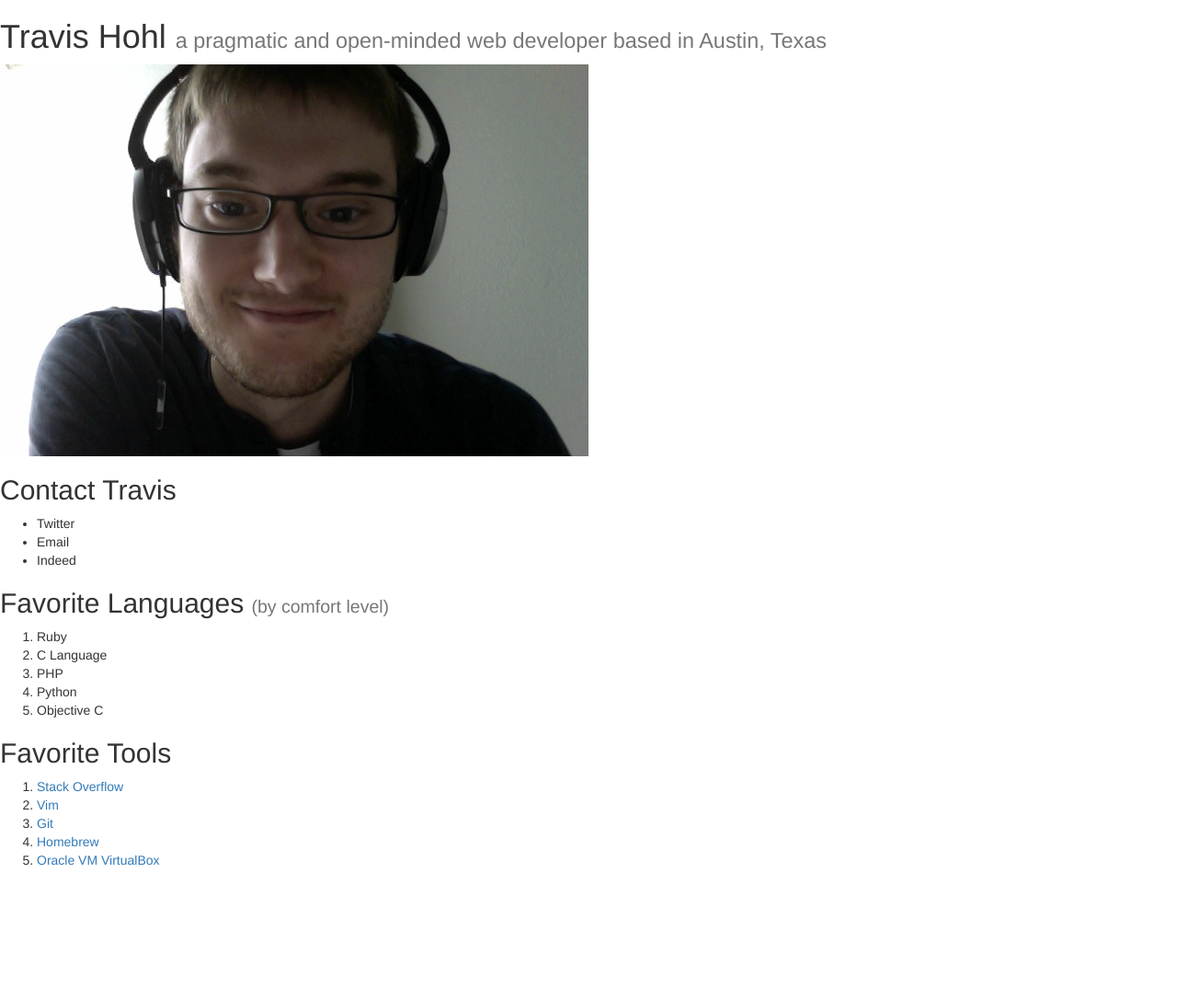
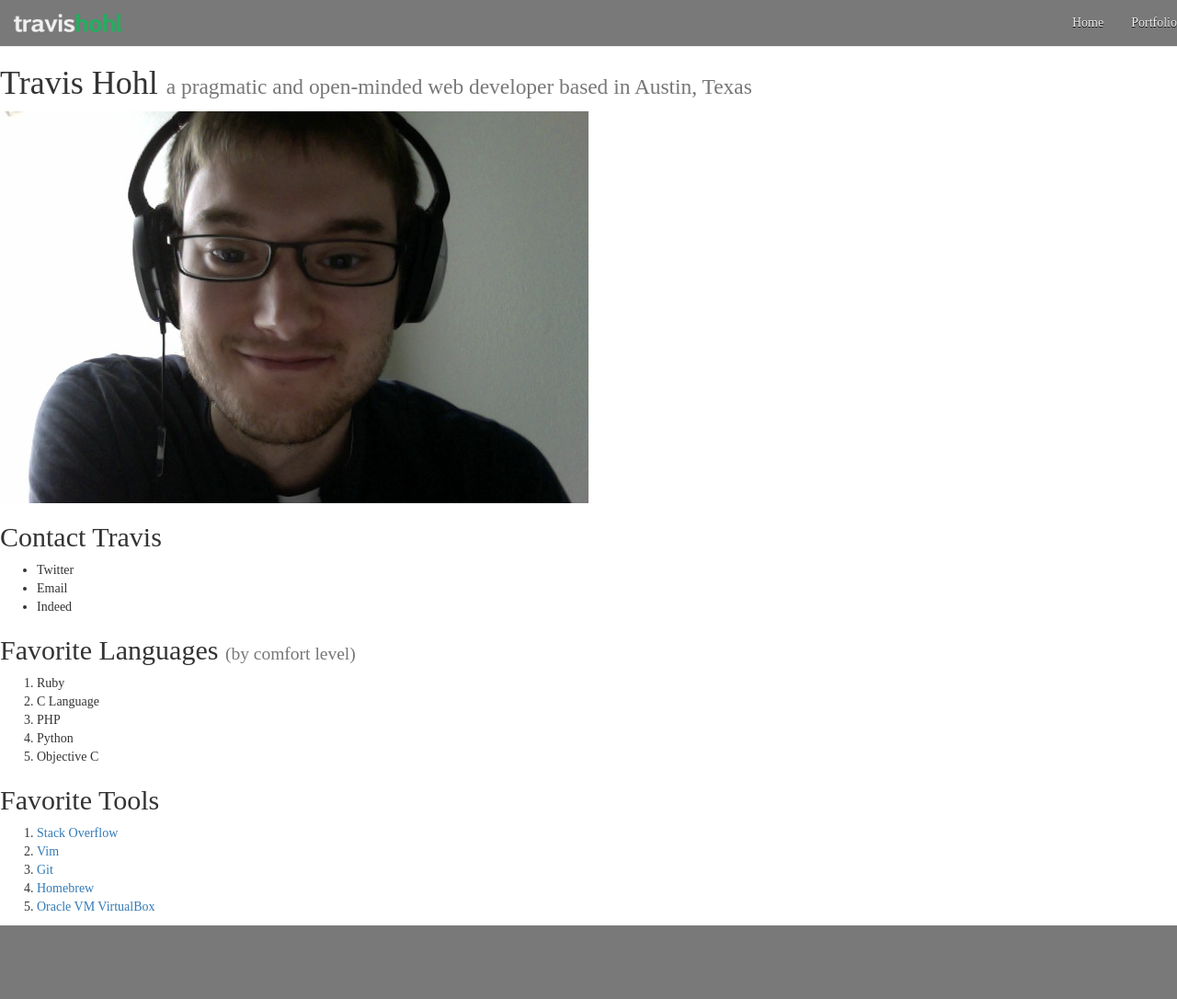
Before and after one commit to travishohl/travishohl.github.io, a Jekyll site: the page built from index.html, in a window 1280 px wide. Shown: the whole page at 92% size. Built offline with Jekyll 4.4.1, drawn with Linux system fonts in a browser that asks for light colours; before the commit the page ends 955 px from its top, so only the background shows below that.

Commit message:
Add nav to header.html. Download logo. Copy scss from old site.

```diff
--- a/_includes/header.html
+++ b/_includes/header.html
@@ -1,2 +1,18 @@
-<header>
-</header>
+<nav class="navbar navbar-default navbar-static-top" role="navigation">
+    <div class="navbar-header">
+        <button type="button" class="navbar-toggle" data-toggle="collapse" data-target="#menu-collapse">
+            <span class="sr-only">Toggle navigation</span>
+            <span class="icon-bar"></span>
+            <span class="icon-bar"></span>
+            <span class="icon-bar"></span>
+        </button>
+        <a href="/"><img alt="travis hohl" class="navbar-brand" src="/images/logo2-web.png"></a>
+    </div>
+
+    <div class="collapse navbar-collapse" id="menu-collapse">
+        <ul class="nav navbar-nav navbar-right">
+            <li><a href="/">Home</a></li>
+            <li><a href="/portfolio">Portfolio</a></li>
+        </ul>
+    </div>
+</nav>
--- a/css/main.scss
+++ b/css/main.scss
@@ -5,3 +5,147 @@
 /*
   main.scss
 */
+
+/* avoids any problem with scrollbars appearing and disappearing */
+html {
+	overflow-y: scroll;
+}
+
+/* use fancy @font-face fonts in these places: */
+
+body, h1, h2, h3, h4, h5, p, small {
+
+	font-family: 'Source Sans Pro Light';
+
+	#date {
+		font-family: 'Source Sans Pro Light Italic';
+	}
+
+	a, nav, .nav-list, .panel-heading {
+		font-family: 'Source Sans Pro Regular';
+	}
+
+}
+
+@font-face {
+	/* Bootstrap Glyphicons */
+	font-family: 'Glyphicons Halflings';
+	src: url(font-path('glyphicons-halflings-regular.eot'));
+	src: url(font-path('glyphicons-halflings-regular.eot') + '?#iefix') format('embedded-opentype'),
+	url(font-path('glyphicons-halflings-regular.woff')) format('woff'),
+	url(font-path('glyphicons-halflings-regular.ttf')) format('truetype'),
+	url(font-path('glyphicons-halflings-regular.svg') + '#glyphicons_halflingsregular') format('svg');
+}
+
+@font-face {
+	/* Source Sans Pro Light */
+	font-family: 'Source Sans Pro Light';
+	src: url(font-path('SourceSansPro-Light.eot')); /* IE9 Compat Modes */
+	src: url(font-path('SourceSansPro-Light.eot') + '?#iefix') format('embedded-opentype'), /* IE6-IE8 */
+			 url(font-path('SourceSansPro-Light.otf.woff')) format('woff'), /* Modern Browsers */
+			 url(font-path('SourceSansPro-Light.ttf.woff'))  format('truetype'), /* Safari, Android, iOS */
+			 url(font-path('SourceSansPro-Light.svg') + 'SourceSansPro-Light') format('svg'); /* Legacy iOS */
+}
+
+@font-face {
+	/* Source Sans Pro Light Italic */
+	font-family: 'Source Sans Pro Light Italic';
+	src: url(font-path('SourceSansPro-LightIt.eot')); /* IE9 Compat Modes */
+	src: url(font-path('SourceSansPro-LightIt.eot') + '?#iefix') format('embedded-opentype'), /* IE6-IE8 */
+			 url(font-path('SourceSansPro-LightIt.otf.woff')) format('woff'), /* Modern Browsers */
+			 url(font-path('SourceSansPro-LightIt.ttf.woff'))  format('truetype'), /* Safari, Android, iOS */
+			 url(font-path('SourceSansPro-LightIt.svg') + 'SourceSansPro-LightIt') format('svg'); /* Legacy iOS */
+}
+
+
+/* Add transition to all anchors */
+a {
+  transition: all 0.1s ease-in-out;
+}
+
+
+/* Glyphicon spacing */
+a:hover .glyphicon {
+	text-decoration: none;
+}
+
+.glyphicon {
+	margin: 0px 3px;
+}
+
+/* navbar */
+
+.navbar {
+  background-color: #797979;
+  background-image: none;
+
+	.navbar-header {
+	  .navbar-brand {
+	    max-width: 158px;
+	    margin-left: 0;
+	  }
+	}
+
+  .nav li {
+    a {
+      color: #F1F1F1;
+      text-shadow: 0 1px 0 black;
+    }
+    a:hover,
+    a:focus {
+      color: #22AF60;
+    }
+  }
+}
+
+/* buttons--see home page */
+.btn-primary {
+	margin-bottom: 10px;
+	border-radius: 0px;
+}
+
+/* media--see portfolio page */
+
+.media {
+  margin-top: 60px;
+  margin-bottom: 60px;
+
+	/* limits image width--remove in production */
+  img {
+   /*  max-width: 260px; */
+  }
+}
+
+/* footer */
+
+footer {
+  padding: 60px 10px 20px 10px;
+  background-color: #797979;
+  color: #F1F1F1;
+
+	.row {
+		margin-bottom: 25px;
+	}
+
+  .nav-list li {
+    a {
+      text-shadow: 0 1px 0 black;
+      color: #F1F1F1;
+    }
+    a:hover,
+    a:focus {
+      background-color: #999999;
+    }
+  }
+
+	// nav-header shouldn't look like a link
+	#contact-travis {
+		color: #BBB;
+		text-decoration: none;
+	}
+
+  .nav-list .nav-header {
+    color: #bbbbbb;
+    text-shadow: 0 1px 0 black;
+  }
+}
```
Also changed, not shown: images/logo2-web.png (added).
